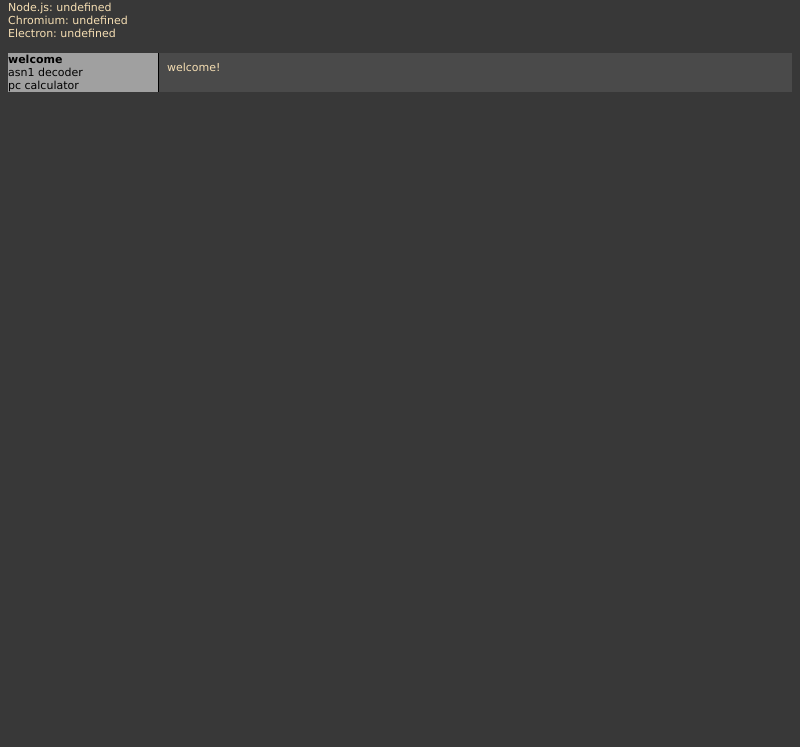
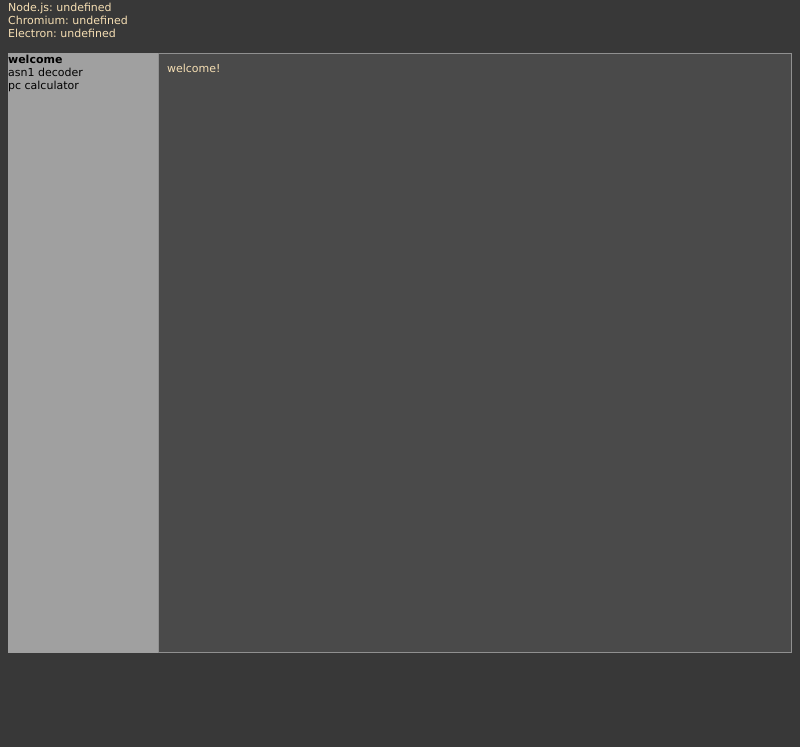
Before and after one commit to tom-code/teltool, an Electron app: page app/index.html in a window 800 px wide. Shown: the part 53-800 px from the top of the page. Drawn offline with Linux system fonts and the light colour scheme.

Commit message:
small style tuning

```diff
--- a/app/comp_asn.js
+++ b/app/comp_asn.js
@@ -12,7 +12,7 @@ var data = {
 };
 
 Vue.component('asn', {
-	data: function() {
+  data: function() {
     return data;
   },
     template: '\
--- a/app/main.css
+++ b/app/main.css
@@ -36,14 +36,23 @@ input {
   width: 150px;
   overflow-x: hidden;
   overflow-y: auto;
-  border-right: 1px solid black;
+  xborder-right: 1px solid white;
+  xborder-bottom: 1px solid white;
+  xborder-left: 1px solid black;
+  xborder-top: 1px solid black;
   background-color: #a0a0a0;
-  height: 100%;
+  height: 600px;
   bottom: 0;
 }
 
 .main {
   flex: 1;
+
+  border-right: 1px solid #909090;
+  border-bottom: 1px solid #909090;
+  border-left: 1px solid #909090;
+  border-top: 1px solid #909090;
+
   position: relative;
   overflow: hidden;
   background-color: var(--bg-content);
```
